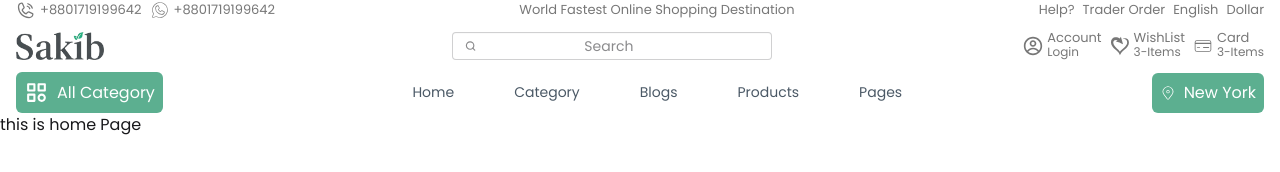
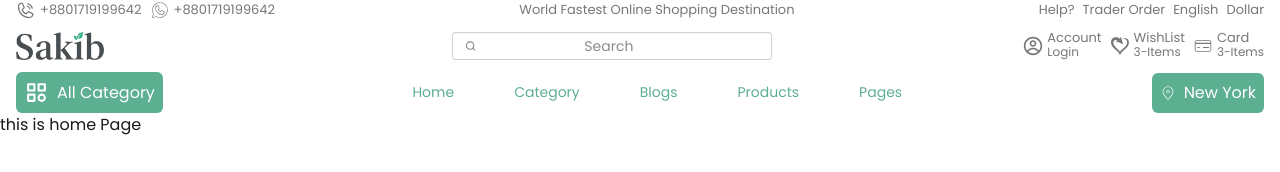
Before and after one commit to Marufsheikh404/Ecommerce-site, a React (Vite) app: page / in a window 1280 px wide. Shown: the top 172 px of the page. Built offline with nearby package versions, Linux system fonts and the light colour scheme.

Commit message:
navlink is active

```diff
--- a/src/Components/SharedComponents/Header/Navber.jsx
+++ b/src/Components/SharedComponents/Header/Navber.jsx
@@ -11,13 +11,11 @@ const Navber = () => {
                 <p>All Category</p>
             </div>
             <div className='flex items-center gap-15 cts'>
-                <NavLink to="/" className={({ isActive }) =>isActive ? `#5CAF90` : ``}>
-                    Home
-                </NavLink>
-                <NavLink to="/" className={({ isActive }) =>isActive ? `#5CAF90` : ``}> <p>Category</p></NavLink>
-                <NavLink to="/" className={({ isActive }) =>isActive ? `#5CAF90` : ``}> <p>Blogs</p></NavLink>
-                <NavLink to="/" className={({ isActive }) =>isActive ? `#5CAF90` : ``}> <p>Products</p></NavLink>
-                <NavLink to="/" className={({ isActive }) =>isActive ? `#5CAF90` : ``}> <p>Pages</p></NavLink>
+                <NavLink to="/" style={({ isActive }) => ({color: isActive ? '#5CAF90' : ''})}>Home</NavLink>
+                <NavLink to="/" style={({ isActive }) => ({color: isActive ? '#5CAF90' : ''})}>Category</NavLink>
+                <NavLink to="/" style={({ isActive }) => ({color: isActive ? '#5CAF90' : ''})}>Blogs</NavLink>
+                <NavLink to="/" style={({ isActive }) => ({color: isActive ? '#5CAF90' : ''})}>Products</NavLink>
+                <NavLink to="/" style={({ isActive }) => ({color: isActive ? '#5CAF90' : ''})}>Pages</NavLink>
             </div>
             <div className='flex items-center gap-2 cp py-2 px-2 rounded-md text-white'>
                 <CiLocationOn />
```
